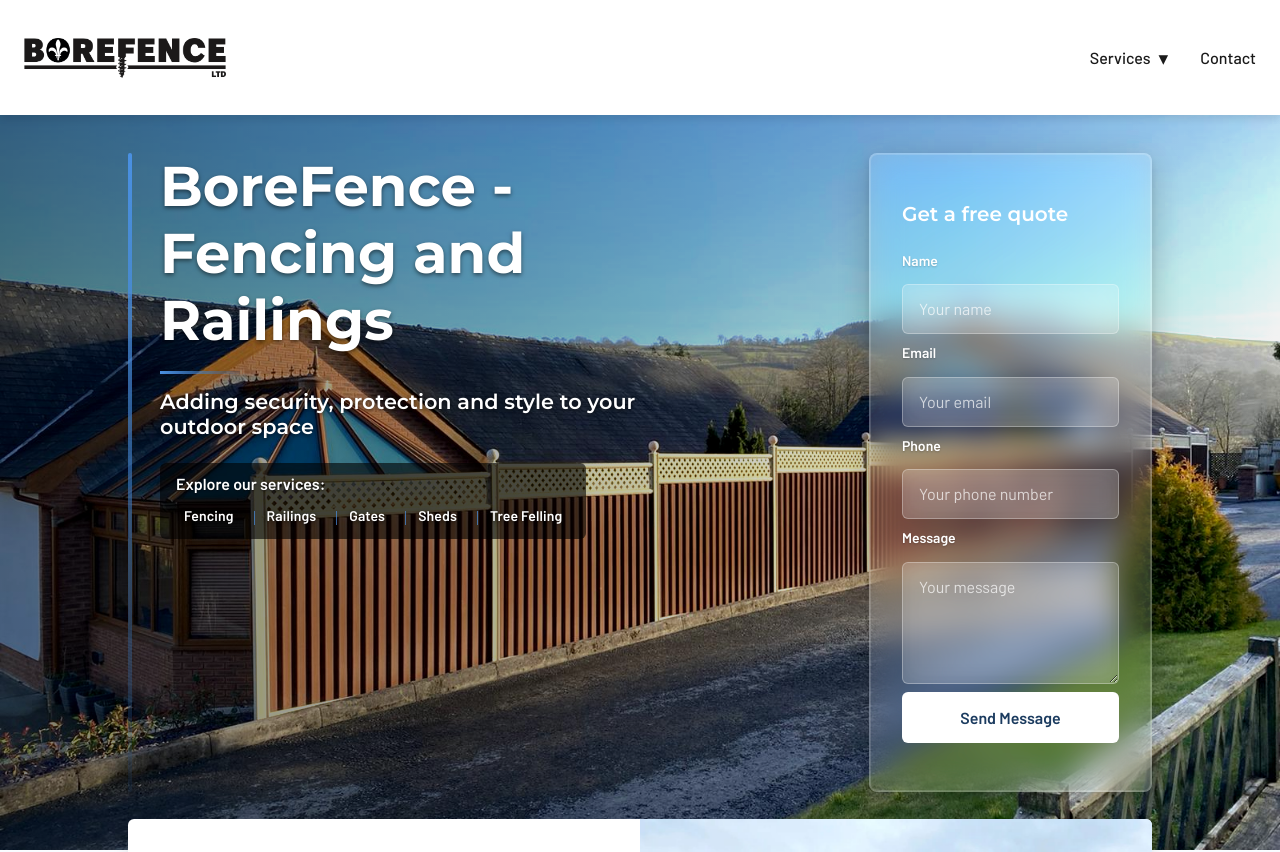
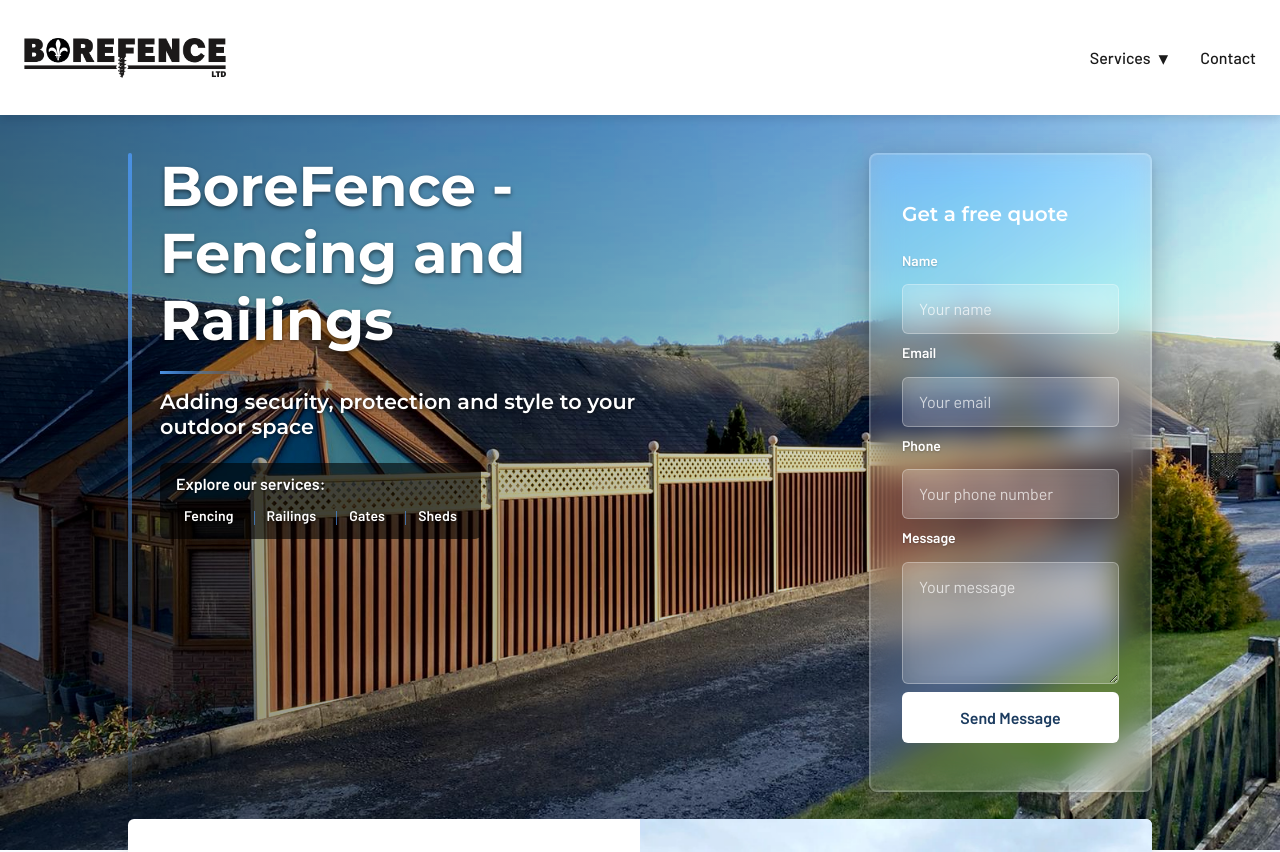
Before and after one commit to jamesbrittan/borefence, a React (Vite) app: page / in a window 1280 px wide. Shown: the top 852 px of the page. Built offline with nearby package versions, Linux system fonts and the light colour scheme.

Commit message:
remove empty tree felling page and incorrect railing image

```diff
--- a/src/components/HeroSection/HeroSection.jsx
+++ b/src/components/HeroSection/HeroSection.jsx
@@ -302,7 +302,7 @@
     { name: 'Railings', path: '/services/railings' },
     { name: 'Gates', path: '/services/gates' },
     { name: 'Sheds', path: '/services/sheds' },
-    { name: 'Tree Felling', path: '/services/tree-felling' }
+    // { name: 'Tree Felling & stump grinding', path: '/services/tree-felling' }
   ];
 
   return (
--- a/src/components/Navigation/Navigation.jsx
+++ b/src/components/Navigation/Navigation.jsx
@@ -154,7 +154,7 @@
     { name: 'Railings', path: '/services/railings' },
     { name: 'Gates', path: '/services/gates' },
     { name: 'Sheds', path: '/services/sheds' },
-    // { name: 'Tree Felling', path: '/services/tree-felling' },
+    // { name: 'Tree Felling & stump grinding', path: '/services/tree-felling' },
     // { name: 'Reviews', path: '/services/reviews' }
   ];
 
```
Also changed, not shown: public/assets/images/railings/6.jpg (deleted).
